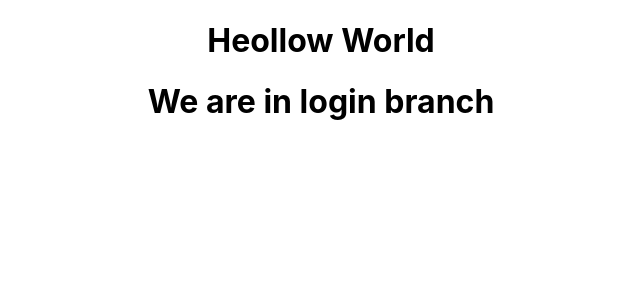
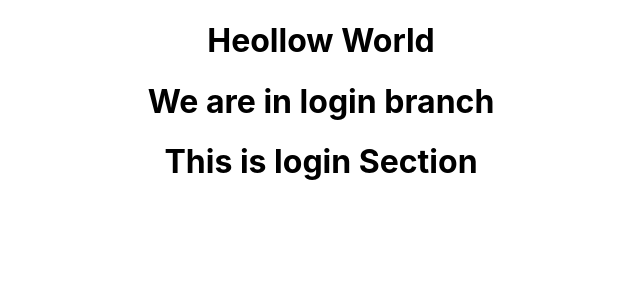
Before and after one commit to Syed-Hasnain-Askari/Rodha, a React (Create React App) app: page / in a window 1280 px wide. Shown: the top 300 px of the page, without its empty margins (319-959 px from the left). Built offline with nearby package versions, Linux system fonts and the light colour scheme.

Commit message:
changes in login branch

```diff
--- a/src/App.js
+++ b/src/App.js
@@ -1,10 +1,12 @@
 import React from 'react'
+import Login from './Login/Login'
 import './App.css';
 function App() {
   return (
     <div className="App">
       <h1>Heollow World</h1>
       <h1>We are in login branch</h1>
+      <Login/>
     </div>
   );
 }
--- a/src/Login/Login.js
+++ b/src/Login/Login.js
@@ -0,0 +1,9 @@
+import React from 'react'
+
+export default function Login() {
+    return (
+        <div>
+            <h1>This is login Section</h1>
+        </div>
+    )
+}
```
